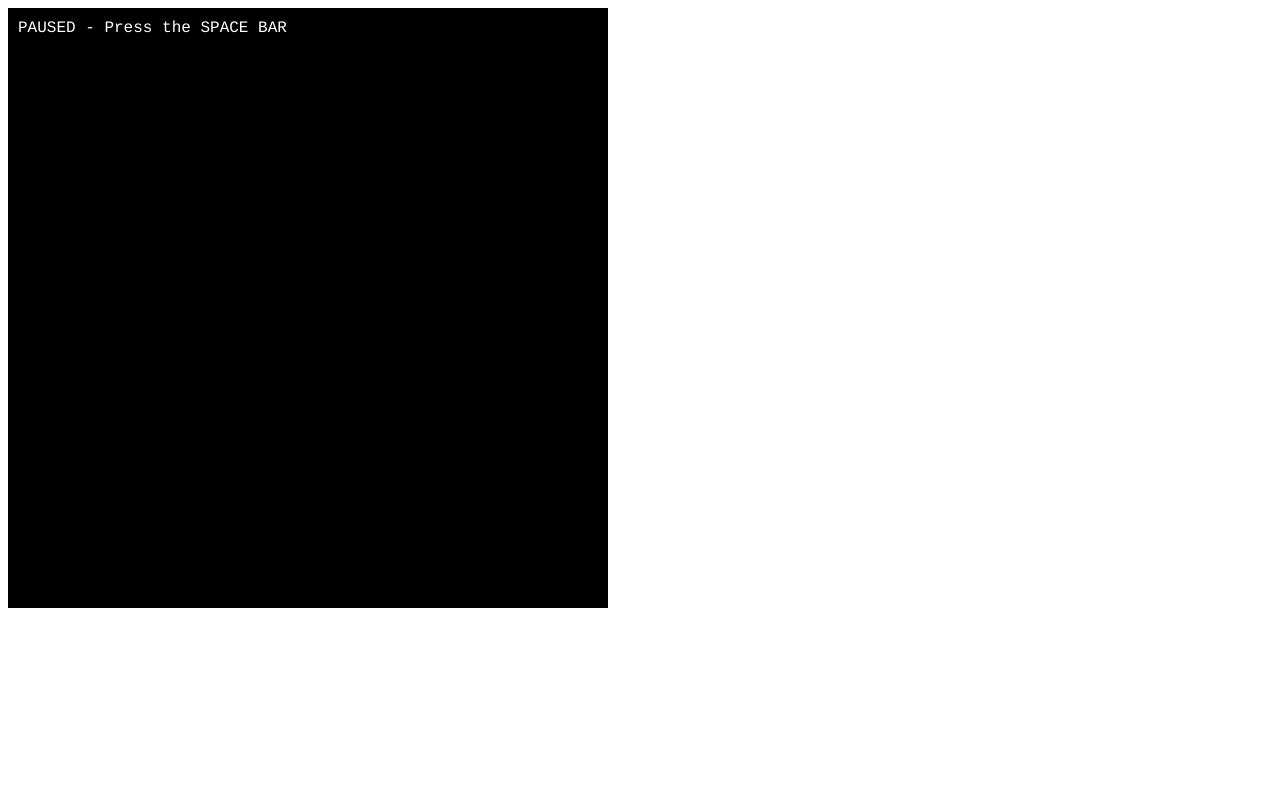
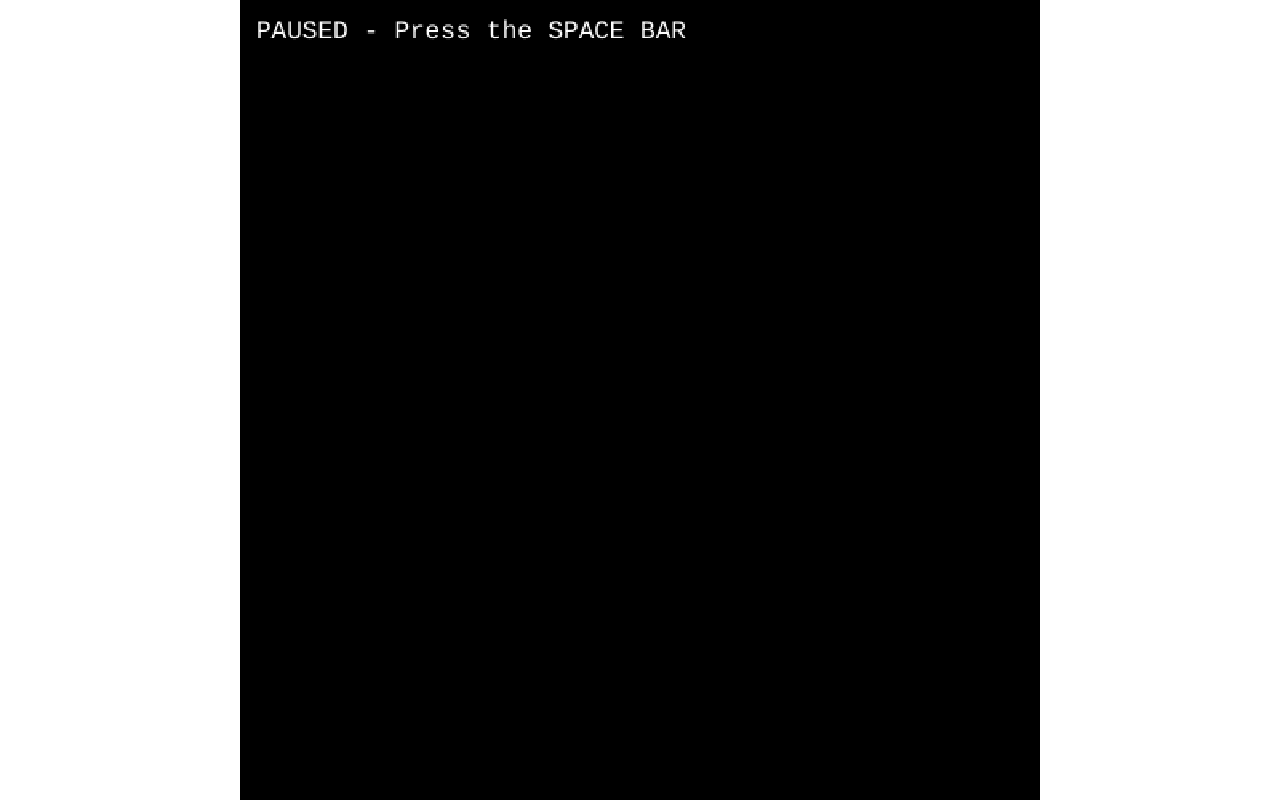
Before and after one commit to alegemaate/GameOfLifeJS, a plain HTML site: page index.html in a window 1280 px wide. Drawn offline with Linux system fonts and the light colour scheme.

Commit message:
Implemented scaling and ticker

```diff
--- a/index.html
+++ b/index.html
@@ -1,7 +1,27 @@
 <!DOCTYPE html>
 <html>
   <head>
+  	<meta charset="UTF-8">
 
+    <style>
+    	canvas {
+		    display: block;
+		    margin: 0;
+		    position: absolute;
+		    top: 50%;
+		    left: 50%;
+		    transform: translate(-50%, -50%);
+			}
+
+			canvas {
+		    image-rendering: optimizeSpeed;
+		    image-rendering: -moz-crisp-edges;
+		    image-rendering: -webkit-optimize-contrast;
+		    image-rendering: -o-crisp-edges;
+		    image-rendering: pixelated;
+		    -ms-interpolation-mode: nearest-neighbor;
+			}
+		</style>
   </head>
   <body>
     <div id="game-container"></div>
--- a/js/GameState.js
+++ b/js/GameState.js
@@ -19,7 +19,9 @@ export default class GameState extends Phaser.Scene {
   create () {
     // Game state variables
     this.paused = true;
-    this.cellSize = 20;
+    this.cellSize = 5;
+    this.tickerTime = 50;
+
     this.pausedText = this.add.text(10, 10, 'PAUSED - Press the SPACE BAR', { font: '16px Courier', fill: '#ffffff' }).setShadow(1, 1);
 
     this.graphics = this.add.graphics({ lineStyle: { width: 4, color: 0xaa00aa } });
@@ -37,26 +39,17 @@ export default class GameState extends Phaser.Scene {
         }
     }, this);
 
-    this.input.on('pointerdown', function (pointer) {
-        this.click(pointer);
+    this.input.on('pointermove', function (pointer) {
+        if(pointer.isDown){
+          this.click(pointer);
+        }
     }, this);
+
+    this.timedEvent = this.time.delayedCall(this.tickerTime, this.ticker, [], this);
   }
 
-  // Update
-  update() {
-    // Draw
-    this.graphics.clear();
-
-    for (var i = 0; i < this.LIFE_W; i++) {
-      for (var t = 0; t < this.LIFE_H; t++) {
-        if (this.l_map[i][t] == 1) {
-          this.graphics.fillStyle(0xFFFFFF, 1.0);
-          this.graphics.fillRect(i * this.cellSize, t * this.cellSize,
-                                 this.cellSize, this.cellSize);
-        }
-      }
-    }
-
+  // Ticker
+  ticker() {
     // Simulate
     if (!this.paused) {
       this.temp_map = Array(this.LIFE_W).fill().map(() => Array(this.LIFE_H).fill(0));
@@ -76,7 +69,6 @@ export default class GameState extends Phaser.Scene {
           // Dies from overpop or underpop
           if (neighbours < 2 || neighbours > 3)
              this.temp_map[i][t] = 0;
-
           // Is born
           else if (neighbours == 3)
             this.temp_map[i][t] = 1;
@@ -88,6 +80,25 @@ export default class GameState extends Phaser.Scene {
 
       this.l_map = [...this.temp_map];
     }
+
+    this.timedEvent = this.time.delayedCall(this.tickerTime, this.ticker, [], this);
+
+  }
+
+  // Update
+  update() {
+    // Draw
+    this.graphics.clear();
+
+    for (var i = 0; i < this.LIFE_W; i++) {
+      for (var t = 0; t < this.LIFE_H; t++) {
+        if (this.l_map[i][t] == 1) {
+          this.graphics.fillStyle(0xFFFFFF, 1.0);
+          this.graphics.fillRect(i * this.cellSize, t * this.cellSize,
+                                 this.cellSize, this.cellSize);
+        }
+      }
+    }
   }
 
   // Custom mod
@@ -98,9 +109,9 @@ export default class GameState extends Phaser.Scene {
   // Click event
   click (pointer) {
     if (pointer.buttons == 1)
-      this.l_map[Math.floor(pointer.downX / this.cellSize)][Math.floor(pointer.downY / this.cellSize)] = 1;
+      this.l_map[Math.floor(pointer.x / this.cellSize)][Math.floor(pointer.y / this.cellSize)] = 1;
     else if (pointer.buttons == 2)
-      this.l_map[Math.floor(pointer.downX / this.cellSize)][Math.floor(pointer.downY / this.cellSize)] = 0;
+      this.l_map[Math.floor(pointer.x / this.cellSize)][Math.floor(pointer.y / this.cellSize)] = 0;
   }
 
   // Toggle pause play
@@ -108,8 +119,8 @@ export default class GameState extends Phaser.Scene {
     this.paused = !this.paused;
 
     if (this.paused)
-      this.pausedText.text = 'PAUSED - Press the SPACE BAR';
+      this.pausedText.text = 'PAUSED - Press SPACE BAR to play';
     else
-      this.pausedText.text = 'PLAYING - Press the SPACE BAR';
+      this.pausedText.text = 'PLAYING - Press SPACE BAR to pause';
   }
 }
--- a/js/Main.js
+++ b/js/Main.js
@@ -1,15 +1,35 @@
 import MenuState from "./MenuState.js";
 import GameState from "./GameState.js";
 
-// Config for game
-var config = {
-  type: Phaser.AUTO,
-  width: 600,
-  height: 600,
-  backgroundColor: '#000',
-  parent: "game-container",
-  scene: [ GameState, MenuState ]
-};
+// Window resizing
+function resize(game) {
+	var canvas = document.querySelector("canvas");
+	var windowWidth = window.innerWidth;
+	var windowHeight = window.innerHeight;
+	var windowRatio = windowWidth / windowHeight;
+	var gameRatio = game.config.width / game.config.height;
+
+	if(windowRatio < gameRatio) {
+	  canvas.style.width = windowWidth + "px";
+	  canvas.style.height = (windowWidth / gameRatio) + "px";
+	}
+	else {
+	  canvas.style.width = (windowHeight * gameRatio) + "px";
+	  canvas.style.height = windowHeight + "px";
+	}
+}
 
 // Create game
-var game = new Phaser.Game(config);
+window.onload = function() {
+  var game = new Phaser.Game({
+	  type: Phaser.AUTO,
+	  width: 500,
+	  height: 500,
+	  backgroundColor: '#000',
+	  parent: "game-container",
+	  scene: [ GameState, MenuState ]
+	});
+
+  resize(game);
+  window.addEventListener("resize", () => resize(game), false);
+}
```
